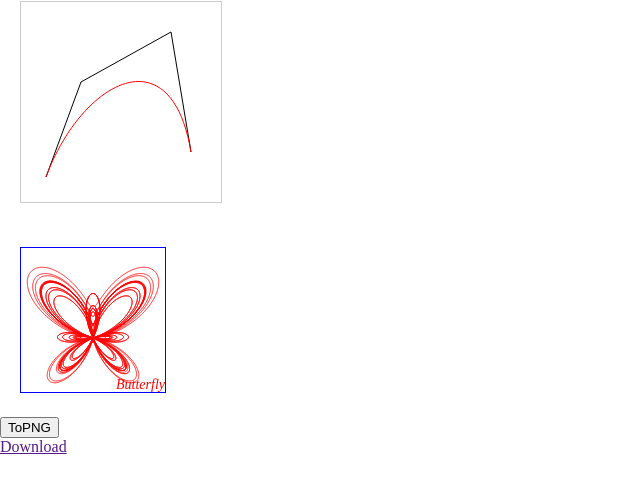
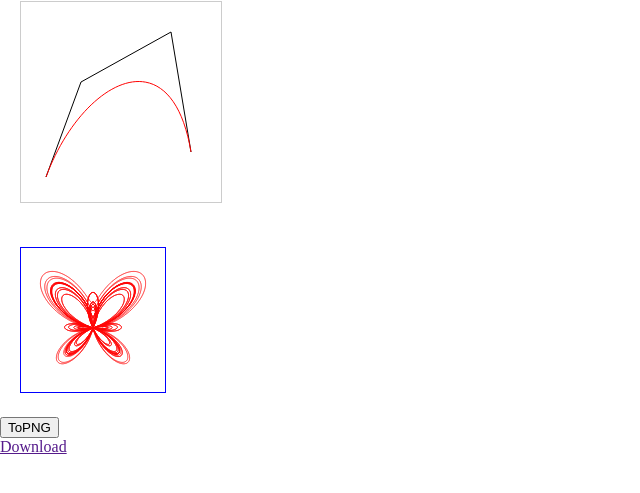
Before and after one commit to sundayliu/logomaker, a plain HTML site: page src/topng2.html in a window 1280 px wide. Shown: the part 65-558 px from the top of the page, without its empty margins (0-640 px from the left). Drawn offline with Linux system fonts and the light colour scheme.

Commit message:
topng2.html

```diff
--- a/src/topng2.html
+++ b/src/topng2.html
@@ -25,11 +25,12 @@
         canvas = document.getElementById("canvas8");
         ctx = canvas.getContext("2d");
         ctx.save();
-        ctx.fillStyle = "#f00";
+        //ctx.fillStyle = "#0f0";
         //ctx.fillRect(0, 0, 144, 144);
-        ctx.font = "italic 14px serif";
-        ctx.fillText("Butterfly",95,141);
-        ctx.translate(72,90);
+        //ctx.font = "italic 14px serif";
+        //ctx.fillStyle = "#f00";
+        //ctx.fillText("Butterfly",45,131);
+        ctx.translate(72,80);
         ctx.strokeStyle = "#f00";
         ctx.beginPath(); //ctx.moveTo(0,0);
         var e = 0, c = 10;
@@ -40,8 +41,8 @@
             var sint = Math.sin(t);
             //var equ = Math.exp(cost) - 2*Math.cos(4*t) - Math.pow(Math.sin(t/12),5);
             var equ = Math.exp(sint) - 2 * Math.cos(4 * t) - Math.pow(Math.sin(-Math.PI / 24 + t / 12.0), 5);
-            x = 18 * cost * equ;
-            y = -18 * sint * equ;
+            x = 14.4 * cost * equ;
+            y = -14.4 * sint * equ;
 
             e += 0.1;
             ctx.lineTo(x,y);
```
Also changed, not shown: 1 other file.
